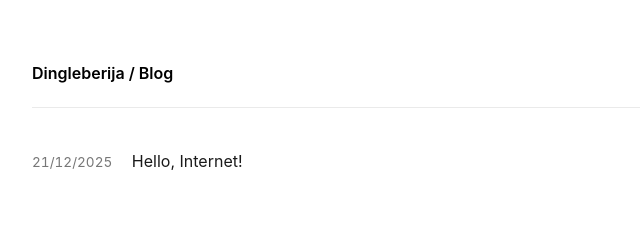
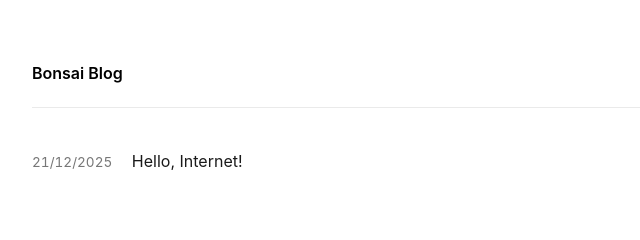
Before and after one commit to bbonsai21/blog.bbonsai.org, a plain HTML site: page index.html in a window 1280 px wide. Shown: the top 240 px of the page, 268-908 px from the left. Drawn offline with nearby package versions, Linux system fonts and the light colour scheme.

Commit message:
Changed description

```diff
--- a/index.html
+++ b/index.html
@@ -22,7 +22,7 @@
 
 <div id="container">
     <header>
-        <a href="/">Dingleberija / Blog</a>
+        <a href="/">Bonsai Blog</a>
     </header>
 
     <div id="content">Loading...</div>
```
